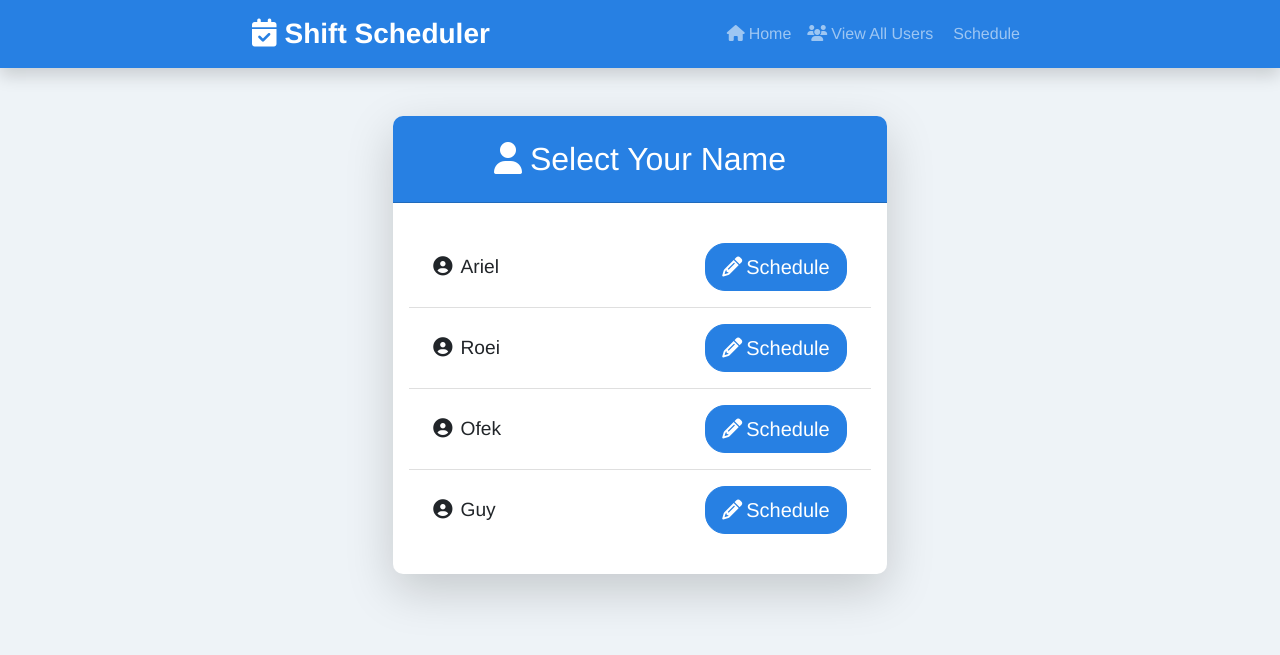
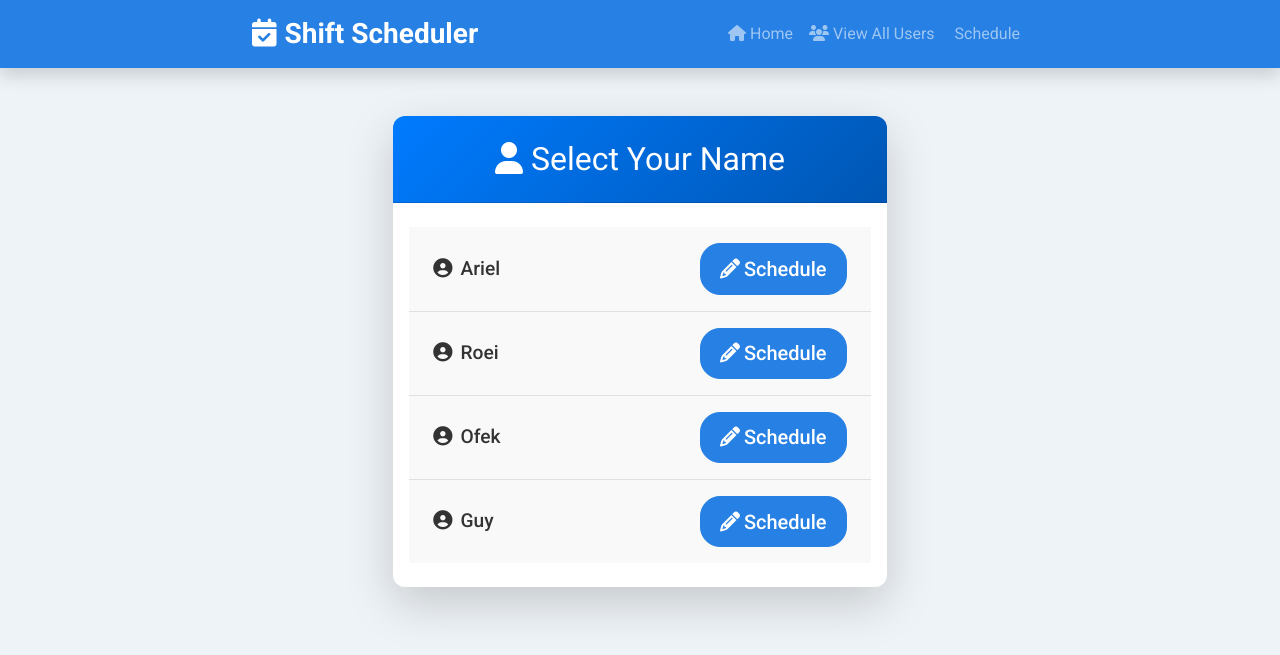
Before and after one commit to Ariel7871/Shift-Manager, a Flask app: page /choose_schedule in a window 1280 px wide. Shown: the top 655 px of the page. Run offline with Flask 3, Linux system fonts and the light colour scheme; data comes from the database, SQL or seed files in the repository; some libraries are stand-ins or nearby versions.

Commit message:
Add files via upload

```diff
--- a/templates/choose_schedule.html
+++ b/templates/choose_schedule.html
@@ -1,8 +1,14 @@
 {% extends 'base.html' %}
 {% block content %}
-<!-- Inline styles for animations and transitions -->
+<!-- Import Google Font for a modern look -->
 <style>
-  /* Keyframes for fade-in and slide-up animation */
+  @import url('https://fonts.googleapis.com/css2?family=Roboto:wght@400;500;700&display=swap');
+
+  body {
+    font-family: 'Roboto', sans-serif;
+  }
+
+  /* Keyframes for fadeInUp animation */
   @keyframes fadeInUp {
     from {
       opacity: 0;
@@ -14,12 +20,13 @@
     }
   }
 
-  /* Apply fadeInUp animation to the card */
+  /* Animated card style */
   .animated-card {
-    animation: fadeInUp 0.6s ease-out;
+    animation: fadeInUp 0.8s ease-out;
+    border-radius: 12px;
   }
 
-  /* Animate each list-group item with a slight delay */
+  /* Animated list items with staggered animation */
   .animated-item {
     animation: fadeInUp 0.5s ease-out;
     opacity: 0;
@@ -28,31 +35,60 @@
     opacity: 1;
   }
 
-  /* Transition for the Schedule button */
+  /* Enhanced styling for list group items */
+  .list-group-item {
+    background-color: #f9f9f9;
+    border: none;
+    border-bottom: 1px solid #e0e0e0;
+    font-size: 1.2rem;
+    padding: 1rem 1.5rem;
+    transition: background-color 0.2s ease;
+  }
+  .list-group-item:hover {
+    background-color: #ececec;
+  }
+
+  /* Style for the user name text */
+  .user-name {
+    font-weight: 500;
+    color: #333;
+  }
+
+  /* Enhanced schedule button style */
   .btn-schedule {
     transition: transform 0.2s ease, box-shadow 0.2s ease;
+    font-weight: 500;
+    padding: 0.6rem 1.2rem;
   }
   .btn-schedule:hover {
     transform: scale(1.05);
-    box-shadow: 0 4px 8px rgba(0, 0, 0, 0.2);
+    box-shadow: 0 4px 12px rgba(0, 0, 0, 0.2);
+  }
+
+  /* Card header style with gradient and rounded corners */
+  .card-header {
+    background: linear-gradient(135deg, #007bff, #0056b3);
+    font-size: 1.8rem;
+    font-weight: 700;
+    border-radius: 12px 12px 0 0;
   }
 </style>
 
 <div class="container my-5">
   <div class="row justify-content-center">
-    <!-- Increase column width for a larger, more prominent card -->
+    <!-- Use a wider column for a more prominent card -->
     <div class="col-md-10 col-lg-8">
-      <div class="card shadow-lg border-0 animated-card" style="border-radius: 10px;">
-        <div class="card-header bg-primary text-white text-center py-4" style="border-radius: 10px 10px 0 0;">
+      <div class="card shadow-lg animated-card border-0">
+        <div class="card-header text-white text-center py-4">
           <h2 class="mb-0">
             <i class="fa-solid fa-user me-2"></i>Select Your Name
           </h2>
         </div>
-        <div class="card-body py-4" style="font-size: 1.2rem;">
+        <div class="card-body py-4">
           <ul class="list-group list-group-flush">
             {% for user in users %}
-            <li class="list-group-item d-flex justify-content-between align-items-center animated-item" style="padding: 1rem 1.5rem;">
-              <span>
+            <li class="list-group-item d-flex justify-content-between align-items-center animated-item">
+              <span class="user-name">
                 <i class="fa-solid fa-user-circle me-2"></i>{{ user['name'] }}
               </span>
               <a href="{{ url_for('schedule', user_id=user['id'], week_index=0) }}" class="btn btn-primary btn-lg btn-schedule">
@@ -67,13 +103,12 @@
   </div>
 </div>
 
-<!-- JavaScript to add staggered animation delays for list items -->
+<!-- JavaScript for staggered list animations -->
 <script>
   document.addEventListener("DOMContentLoaded", function () {
     const items = document.querySelectorAll('.animated-item');
     items.forEach((item, index) => {
       item.style.animationDelay = (index * 0.1) + 's';
-      // Trigger reflow to ensure animation starts
       item.classList.add('visible');
     });
   });
```
